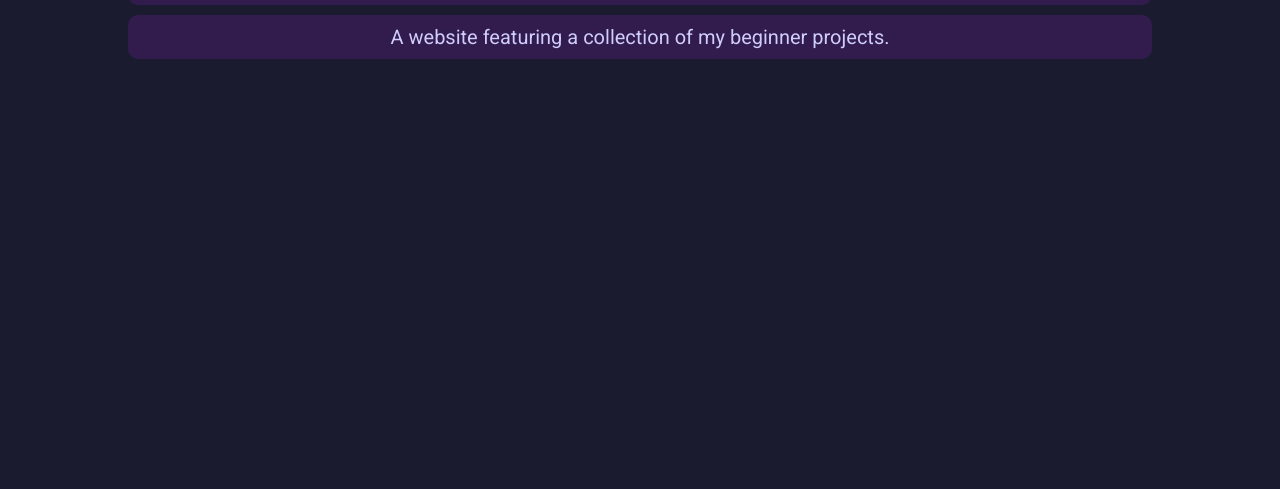
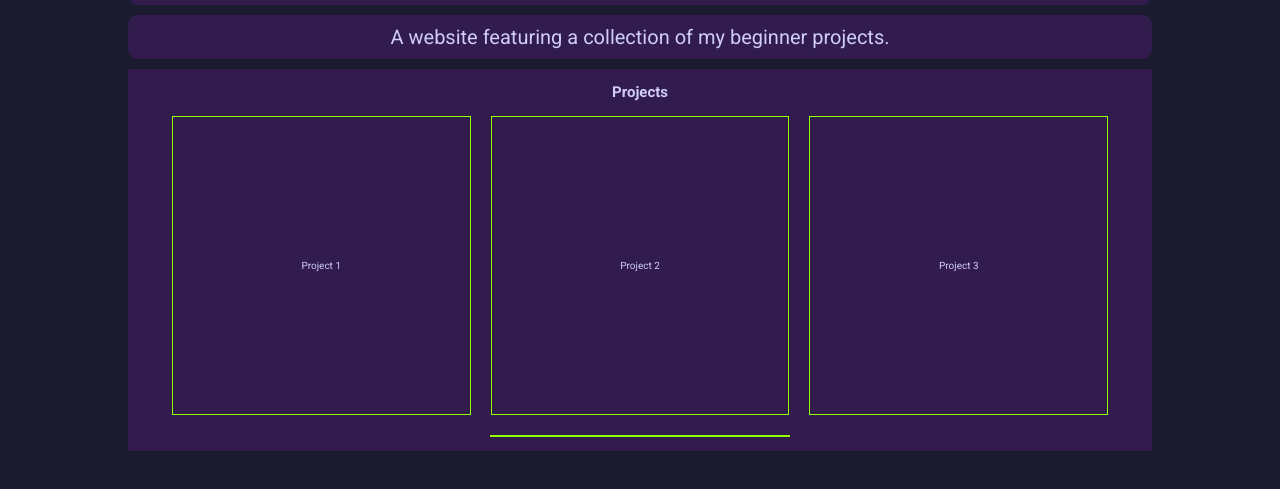
Before and after one commit to tamasmeidlinger/tamas-m, a plain HTML site: page index.html in a window 1280 px wide. Shown: the part 157-646 px from the top of the page. Drawn offline with Linux system fonts and the light colour scheme; a web font is replaced by a local one.

Commit message:
Add basic layout for projects.

```diff
--- a/index.html
+++ b/index.html
@@ -49,13 +49,22 @@
       </div>
     </nav>
     <main>
-      <div class="card">
+      <div class="card welcome">
         <h1>Welcome to <span class="tamas-m">tamas.m</span></h1>
       </div>
 
       <div class="card one">
         <p>A website featuring a collection of my beginner projects.</p>
       </div>
+
+      <div class="p-container">
+        <h2>Projects</h2>
+        <div class="projects">
+          <div class="project p1">Project 1</div>
+          <div class="project p2">Project 2</div>
+          <div class="project p3 last">Project 3</div>
+        </div>
+      </div>
     </main>
 
     <script src="script.js"></script>
--- a/styles.css
+++ b/styles.css
@@ -59,13 +59,13 @@ body {
 
   position: fixed;
   top: 0;
-  right: -100%;
+  right: -50%;
 
   display: flex;
   flex-direction: column;
   align-items: flex-start;
 
-  transition: all ease 0.8s;
+  transition: all ease-in-out 0.7s;
 }
 
 /* .links * {
@@ -150,7 +150,7 @@ h1 {
   font-size: clamp(2rem, 10vw, 7rem);
 }
 .card {
-  margin: 10px auto 0 auto;
+  margin: 10px auto 10px auto;
   padding: 10px;
   background-color: #451d6a85;
   width: 80%;
@@ -162,3 +162,51 @@ h1 {
   text-align: center;
   font-size: 2rem;
 }
+
+h2 {
+  text-align: center;
+  margin: 0 0 15px 0;
+}
+
+.p-container {
+  background-color: #451d6a85;
+  margin: 0 auto 0 auto;
+  padding: 14px;
+  width: 80%;
+  min-height: 30vh;
+  display: flex;
+  flex-direction: column;
+  flex-wrap: wrap;
+  justify-content: flex-start;
+  align-items: center;
+}
+
+.projects {
+  width: 100%;
+  /* border: 1px solid red; */
+  display: flex;
+  flex-direction: row;
+  flex-wrap: wrap;
+  justify-content: center;
+  align-content: flex-start;
+  gap: 20px;
+}
+
+.project {
+  border: 1px solid rgb(145, 255, 0);
+  min-width: 100px;
+  width: 30%;
+  height: auto;
+  aspect-ratio: 1/1;
+
+  display: flex;
+  justify-content: center;
+  align-items: center;
+}
+
+.projects::after {
+  content: "";
+  border: 1px solid rgb(145, 255, 0);
+  min-width: 100px;
+  width: 30%;
+}
```
